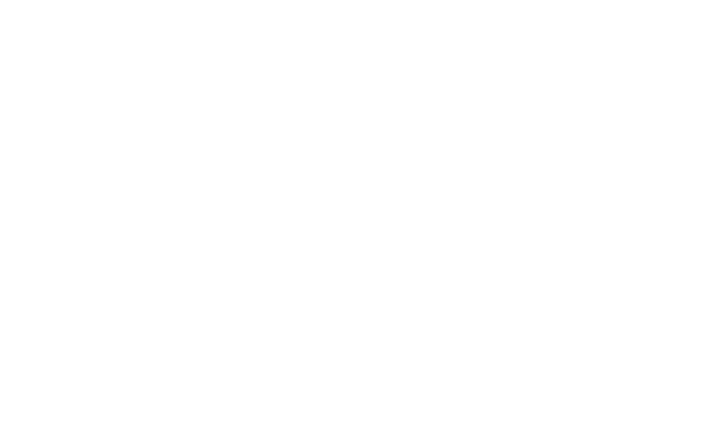
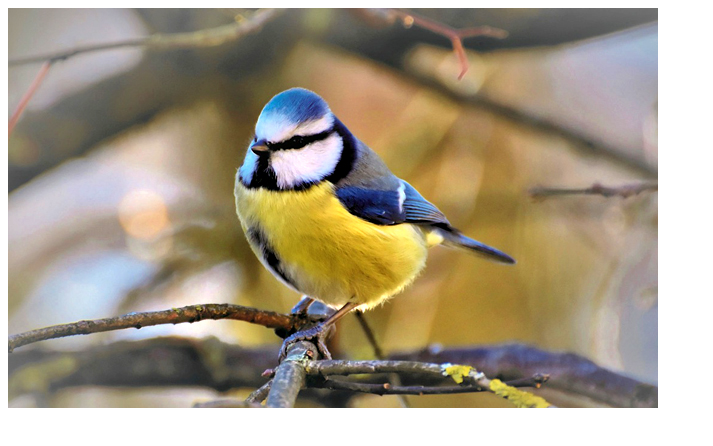
Before and after one commit to aboubakardd/mesange, a plain HTML site: page index.html in a window 1280 px wide. Shown: the whole page, without its empty margins (0-713 px from the left). Drawn offline with Linux system fonts and the light colour scheme.

Commit message:
Ajout photo mésange

```diff
--- a/index.html
+++ b/index.html
@@ -11,5 +11,6 @@
 	</head>
 
 	<body>
+		<img src="image/mesange.jpg" alt="Mésange">
 	</body>
 </html>
```
Also changed, not shown: image/mesange.jpg (added).
